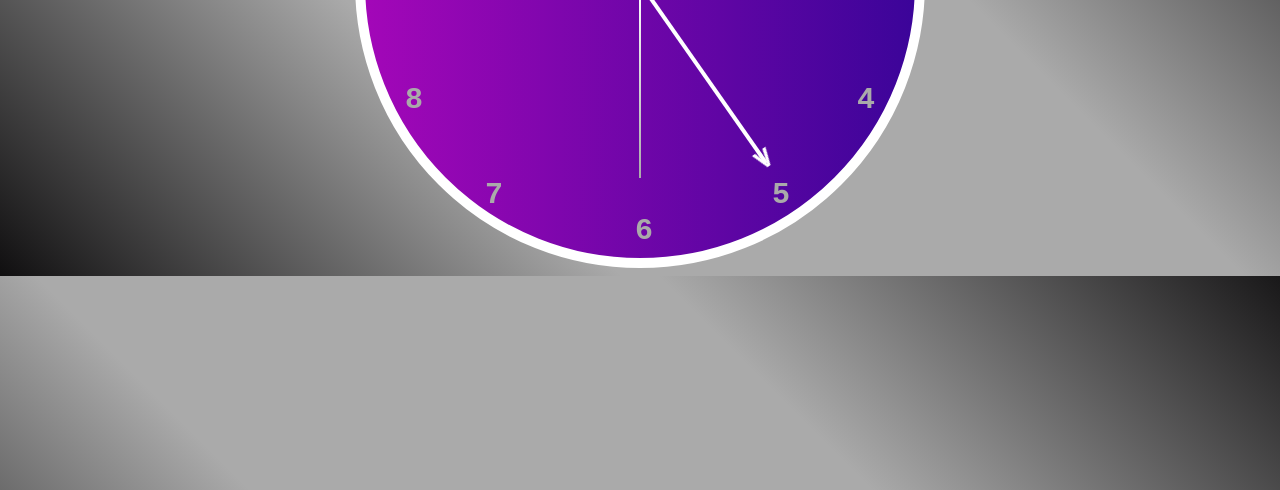
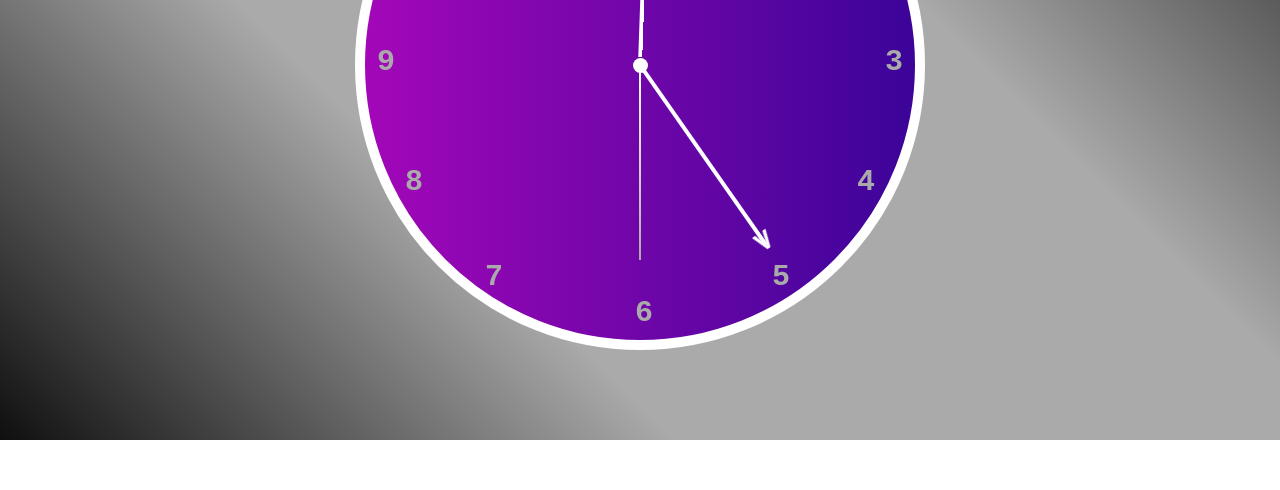
Before and after one commit to SonikaBoora/clock-analog, a plain HTML site: page index.html in a window 1280 px wide. Shown: the part 310-800 px from the top of the page. Drawn offline with Linux system fonts and the light colour scheme.

Commit message:
background no-repeat

```diff
--- a/style.css
+++ b/style.css
@@ -1,6 +1,7 @@
 body{
     background: linear-gradient(45deg,rgb(16, 15, 16),#aaa,#aaa, rgb(25, 24, 25));
     font-family: 'Courier New', Courier, monospace;
+    background-repeat: no-repeat;
 }
 .clock{
     border: 10px solid white;
@@ -9,7 +10,10 @@ body{
     width:550px;
     height: 550px;
     border-radius: 50%;
-    margin: 0 auto;
+    margin: 90px auto;
+    display: flex;
+    justify-content: center;
+    align-items: center;
     position: relative;
 }
 .center{
```
